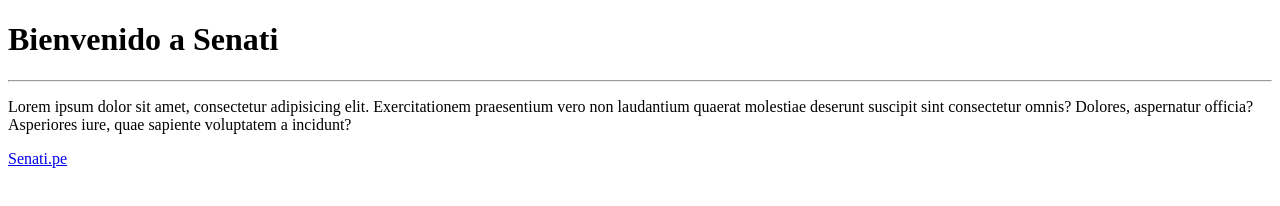
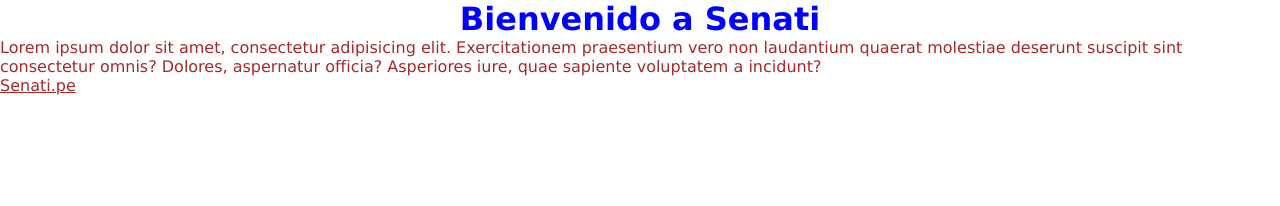
Before and after one commit to NestorPQ/Senati, a plain HTML site: page index.html in a window 1280 px wide. Drawn offline with Linux system fonts and the light colour scheme.

Commit message:
Actualizado JS y Css

```diff
--- a/css/style.css
+++ b/css/style.css
@@ -0,0 +1,13 @@
+*{
+    margin: 0;
+    padding: 0;
+    border: 0;
+    font-family: Verdana, Geneva, Tahoma, sans-serif;
+    color: brown;
+
+}
+
+h1 {
+    text-align: center;
+    color: blue;
+}
--- a/index.html
+++ b/index.html
@@ -5,11 +5,14 @@
     <meta http-equiv="X-UA-Compatible" content="IE=edge">
     <meta name="viewport" content="width=device-width, initial-scale=1.0">
     <title>Senati 2023</title>
+    <link rel="stylesheet" href="css/style.css">
 </head>
 <body>
     <h1>Bienvenido a Senati </h1>
     <hr>
     <p>Lorem ipsum dolor sit amet, consectetur adipisicing elit. Exercitationem praesentium vero non laudantium quaerat molestiae deserunt suscipit sint consectetur omnis? Dolores, aspernatur officia? Asperiores iure, quae sapiente voluptatem a incidunt?</p>
     <a href="#">Senati.pe</a>
+
+    <script src="js/funccion.js"></script>
 </body>
 </html>
--- a/js/funccion.js
+++ b/js/funccion.js
@@ -0,0 +1 @@
+console.log("Hello How are u?");
```
